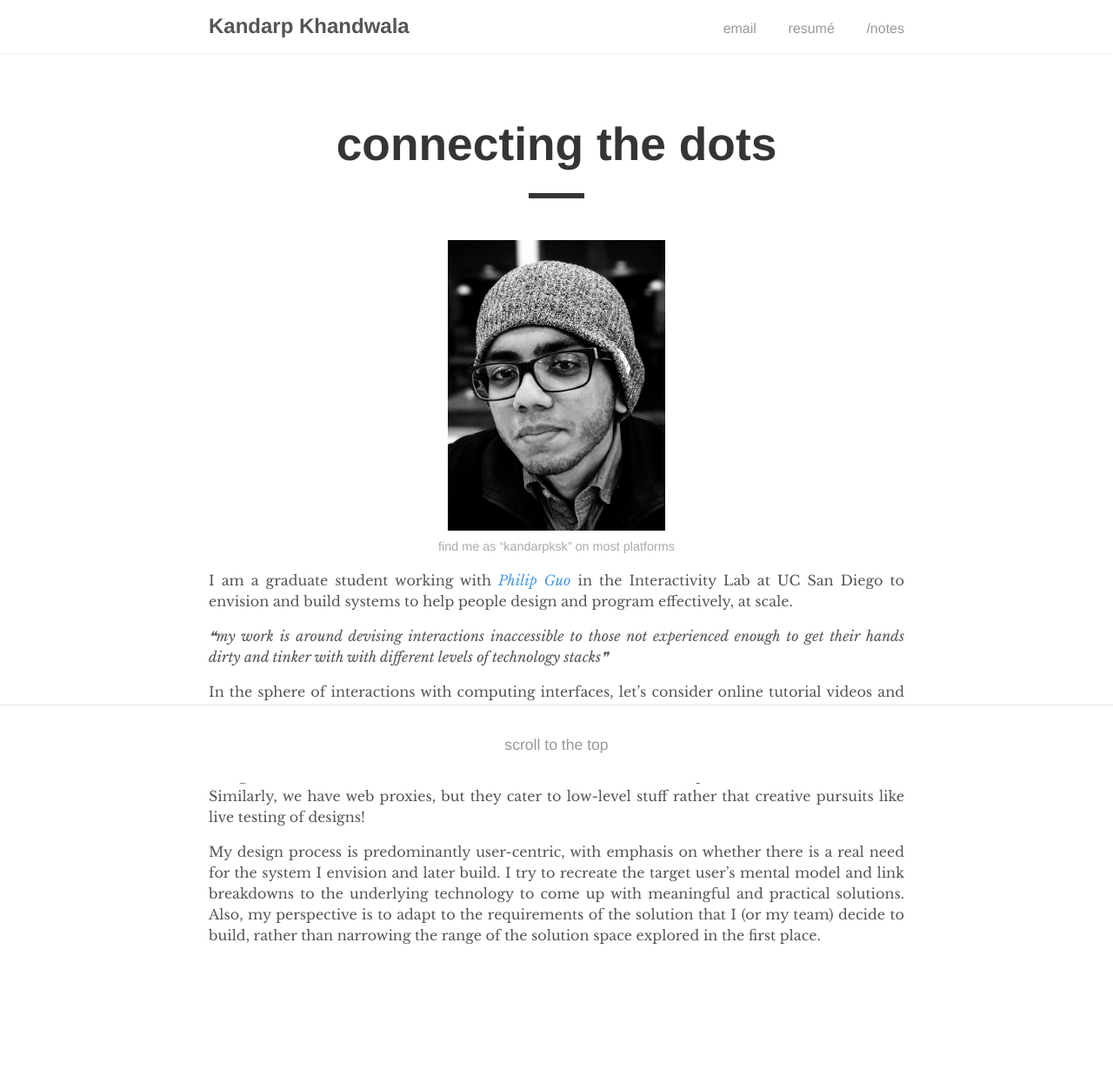
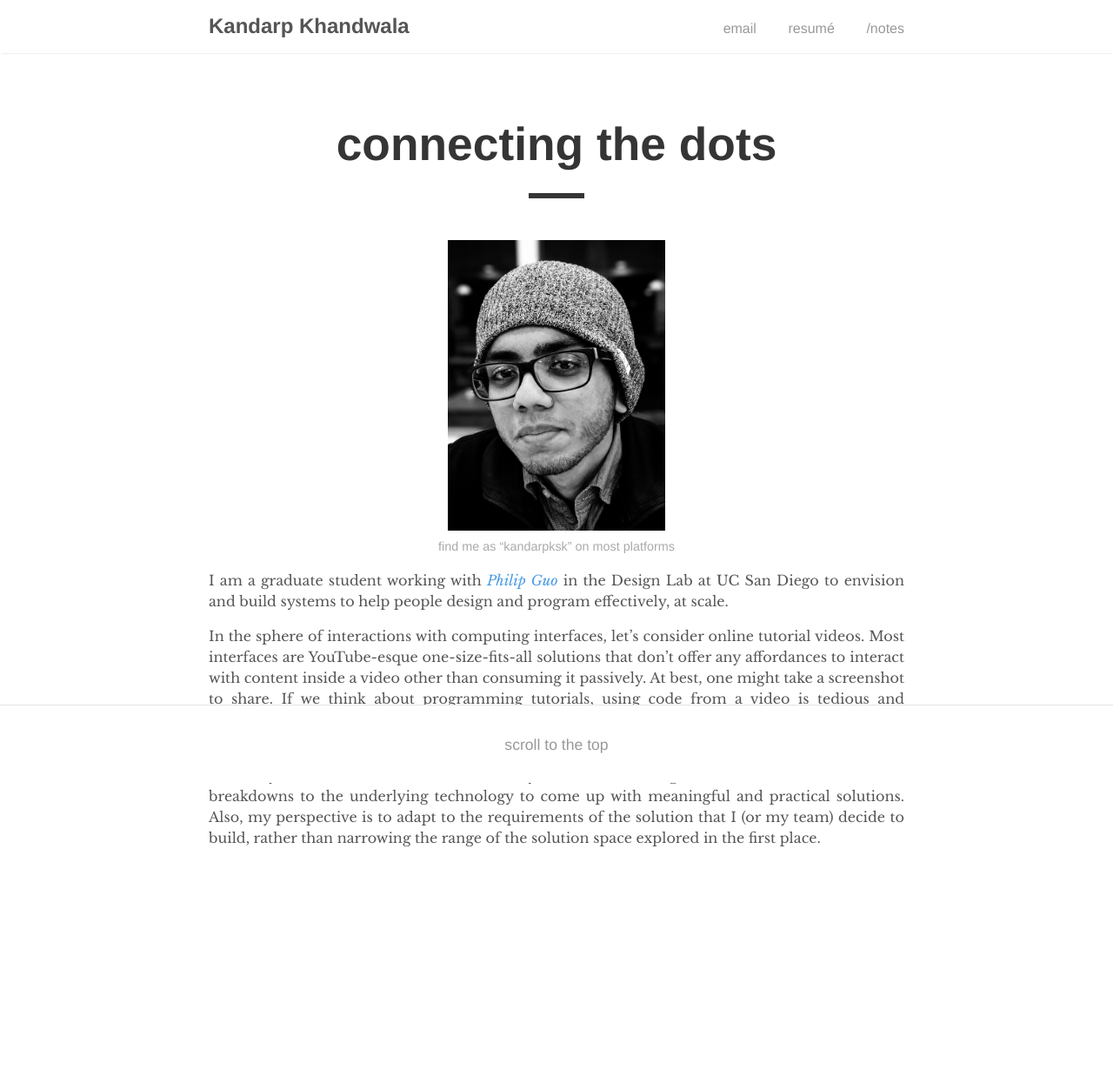
Before and after one commit to kandarpksk/kandarpksk.github.io, a Jekyll site: the page built from _posts/2018-01-30-about.md, in a window 1280 px wide. Shown: the whole page at 87% size. Built offline with Jekyll 4.4.1, drawn with Linux system fonts in a browser that asks for light colours; after the commit the page ends 1133 px from its top, so only the background shows below that.

Commit message:
Update 2018-01-30-about.md

```diff
--- a/_posts/2018-01-30-about.md
+++ b/_posts/2018-01-30-about.md
@@ -11,13 +11,11 @@
 *find me as "kandarpksk" on most platforms*
 
 <!-- note: sync with excerpt -->
-I am a graduate student working with *[Philip Guo](http://pgbovine.net)* in the Interactivity Lab at UC San Diego to envision and build systems to help people design and program effectively, at scale. <!-- I firmly believe that advancement in technology is at a stage where anything we might want to dream about is [within the realm of possibility](https://www.microsoft.com/buxtoncollection "please see the quote") as long as we are persistent. -->
+I am a graduate student working with *[Philip Guo](http://pgbovine.net)* in the Design Lab at UC San Diego to envision and build systems to help people design and program effectively, at scale. <!-- I firmly believe that advancement in technology is at a stage where anything we might want to dream about is [within the realm of possibility](https://www.microsoft.com/buxtoncollection "please see the quote") as long as we are persistent. -->
 
-*<span style="text-align: center;">❝my work is around devising interactions inaccessible to those not experienced enough to get their hands dirty and tinker with with different levels of technology stacks❞</span>*
+<!-- *<span style="text-align: center;">❝my work is around devising interactions inaccessible to those not experienced enough to get their hands dirty and tinker with with different levels of technology stacks❞</span>* -->
 
-In the sphere of interactions with computing interfaces, let's consider online tutorial videos and [web proxies](https://en.wikipedia.org/wiki/Proxy_server).
-In the former, most interfaces are YouTube-esque one-size-fits-all solutions that don't offer any affordances to interact with content inside a video other than consuming it passively. At best, one might take a screenshot to share. If we think about programming tutorials, using code from a video is tedious and inefficient, with no scope for end-users to dabble.
-Similarly, we have web proxies, but they cater to low-level stuff rather that creative pursuits like live testing of designs!
+In the sphere of interactions with computing interfaces, let's consider online tutorial videos. Most interfaces are YouTube-esque one-size-fits-all solutions that don't offer any affordances to interact with content inside a video other than consuming it passively. At best, one might take a screenshot to share. If we think about programming tutorials, using code from a video is tedious and inefficient, with no scope for end-users to dabble.
 
 My design process is predominantly user-centric, with emphasis on whether there is a real need for the system I envision and later build. I try to recreate the target user's mental model and link breakdowns to the underlying technology to come up with meaningful and practical solutions.
 Also, my perspective is to adapt to the requirements of the solution that I (or my team) decide to build, rather than narrowing the range of the solution space explored in the first place.
```
